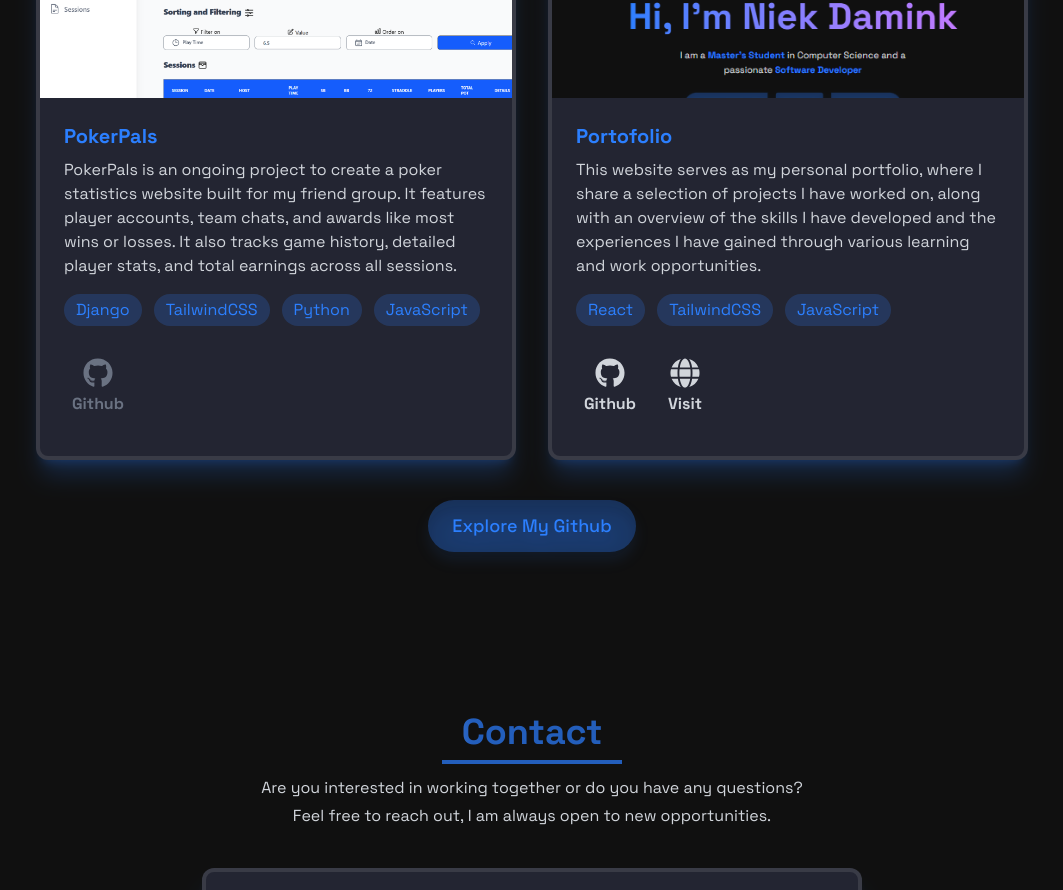
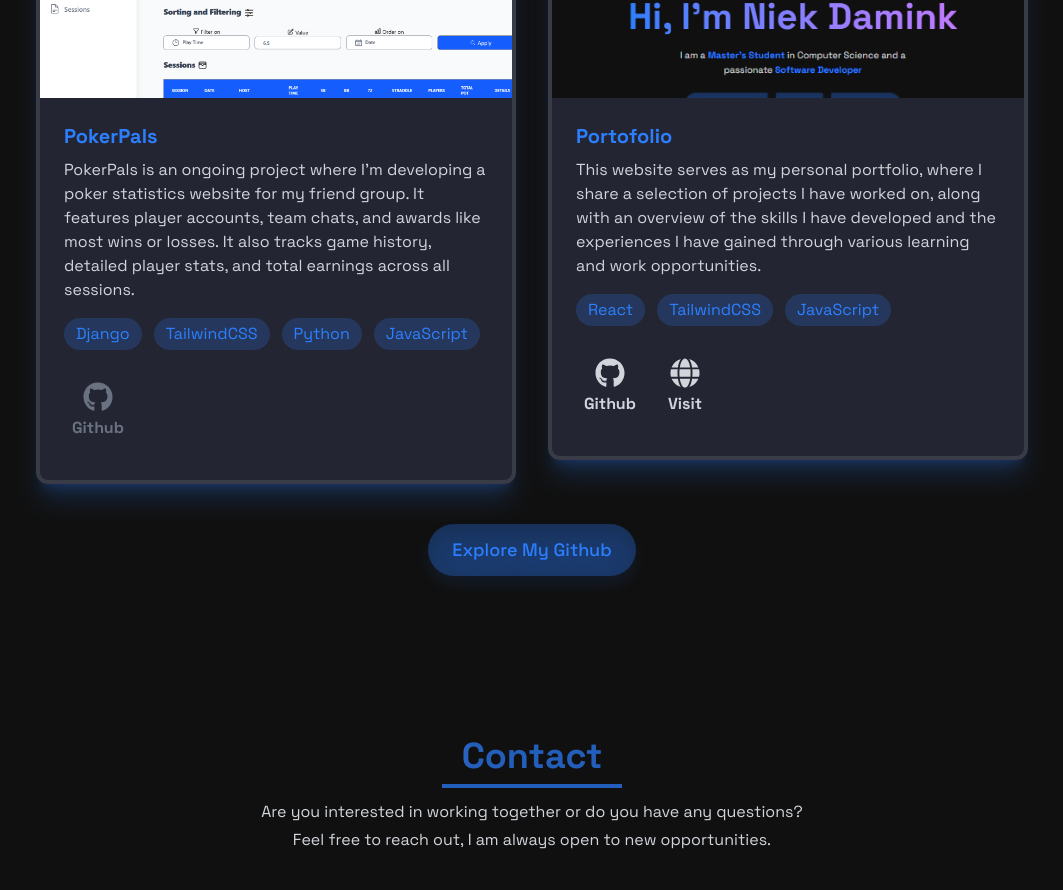
Before and after one commit to Niek-Damink/Portfolio, a React (Vite) app: page / in a window 1280 px wide. Shown: the part 3210-4100 px from the top of the page, without its empty margins (108-1171 px from the left). Built offline with nearby package versions, Linux system fonts and the light colour scheme.

Commit message:
phrased a sentence slightly better

```diff
--- a/src/components/sections/Projects.jsx
+++ b/src/components/sections/Projects.jsx
@@ -27,7 +27,7 @@ const projects = [
         photo: PokerPals,
         technologies:["Django", "TailwindCSS", "Python", "JavaScript"],
         links:[{icon:FaGithub, link:"https://github.com/Niek-Damink/PokerPals", name:"Github", active:false}],
-        description:"PokerPals is an ongoing project to create a poker statistics website built for my friend group. It features player accounts, team chats, and awards like most wins or losses. It also tracks game history, detailed player stats, and total earnings across all sessions."
+        description:"PokerPals is an ongoing project where I'm developing a poker statistics website for my friend group. It features player accounts, team chats, and awards like most wins or losses. It also tracks game history, detailed player stats, and total earnings across all sessions."
     }, {
         title: "Portofolio",
         photo: portofolio,
```
